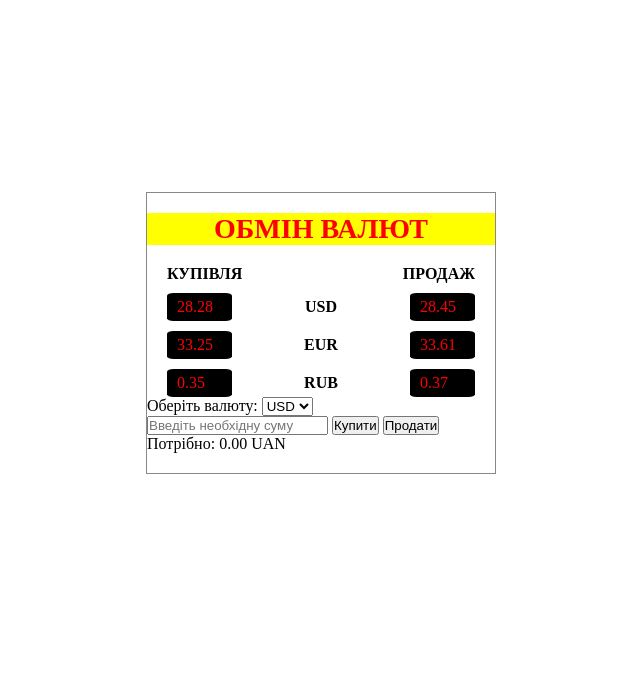
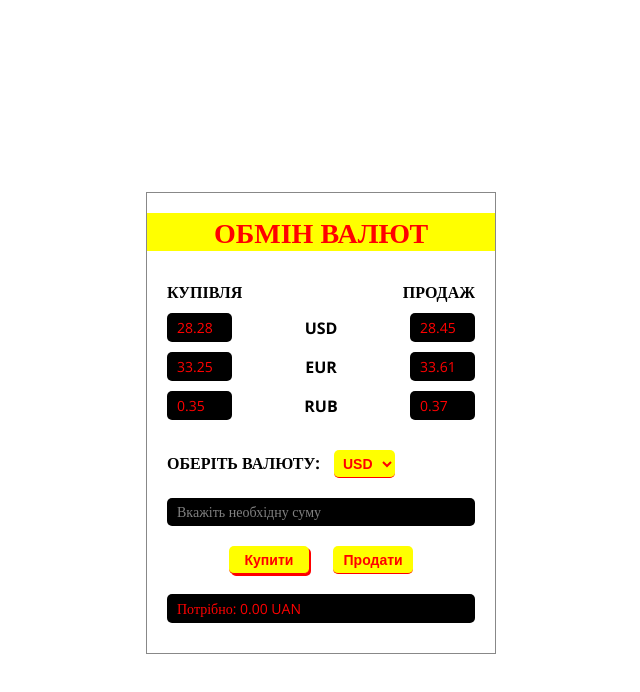
Before and after one commit to DevASVit/currency-exchanger, a plain HTML site: page index.html in a window 1280 px wide. Both pictures are taken after a click on the button "Купити". Shown: the whole page, without its empty margins (319-959 px from the left). Drawn offline with nearby package versions, Linux system fonts and the light colour scheme; a web font is replaced by a local one.

Commit message:
add functional

```diff
--- a/index.html
+++ b/index.html
@@ -1,11 +1,13 @@
 <!DOCTYPE html>
 <html lang="en">
+
 <head>
     <meta charset="UTF-8">
     <meta name="viewport" content="width=device-width, initial-scale=1.0">
     <title>App</title>
-    <link rel="stylesheet" href="styles.css">
+    <link rel="stylesheet" href="./styles.css">
 </head>
+
 <body>
 
     <div id="app">
@@ -15,30 +17,32 @@
                 <p>КУПІВЛЯ</p>
                 <p>ПРОДАЖ</p>
             </div>
+
             <div class="currency"><span id="usdBuy"></span>USD<span id="usdSale"></span></div>
             <div class="currency"><span id="eurBuy"></span>EUR<span id="eurSale"></span></div>
             <div class="currency"><span id="rubBuy"></span>RUB<span id="rubSale"></span></div>
-            </div>
 
-            <div>
-                <label for="currencySelect">Оберіть валюту:</label>
+            <div class="calculations">
+                <label for="currencySelect">ОБЕРІТЬ ВАЛЮТУ:</label>
                 <select id="currencySelect">
                     <option>USD</option>
                     <option>EUR</option>
                     <option>RUB</option>
-                </select>
+                </select><br>
 
-                <input type="text" id="input-value" placeholder="Введіть необхідну суму">
+                <input type="number" id="input-value" placeholder="Вкажіть необхідну суму" autofocus required><br>
 
+                <div class="buttons">
                     <button id="buy">Купити</button>
                     <button id="sale">Продати</button>
+                </div>
 
-                <div id="result"></div>
+                <div id="result">Результат розрахунку</div>
+            </div>
         </div>
     </div>
 
+    <script src="./main.js"></script>
+</body>
 
-
-    <script src="main.js"></script>
-</body>
 </html>
--- a/main.js
+++ b/main.js
@@ -31,24 +31,29 @@ rubBuy.innerText = rubBuyCalculation.toFixed(2);
 rubSale.innerText = rubSaleCalculation.toFixed(2);
 
 buy.onclick = () => {
-    const n = document.getElementById('currencySelect').options.selectedIndex;
-    const sel = document.getElementById('currencySelect').options[n].text;
-    const val = document.getElementById('input-value').value;
-    setResultBuy(sel, val);
+    const numberOption = document.getElementById('currencySelect').options.selectedIndex;
+
+    const selectedCurrency = document.getElementById('currencySelect').options[numberOption].text;
+
+    const needAmountMoney = document.getElementById('input-value').value;
+    console.log(needAmountMoney);
+
+    setResultBuy(selectedCurrency, needAmountMoney);
+    document.getElementById('result').style.color = "red";
 }
 
-setResultBuy = (sel, val) => {
+setResultBuy = (selectedCurrency, needAmountMoney) => {
     let result;
 
-    switch (sel) {
+    switch (selectedCurrency) {
         case "USD":
-            result = val * usdBuyCalculation;
+            result = needAmountMoney * usdBuyCalculation;
             break;
         case "EUR":
-            result = val * eurBuyCalculation;
+            result = needAmountMoney * eurBuyCalculation;
             break;
         case "RUB":
-            result = val * rubBuyCalculation;
+            result = needAmountMoney * rubBuyCalculation;
             break;
     }
 
@@ -56,24 +61,25 @@ setResultBuy = (sel, val) => {
 }
 
 sale.onclick = () => {
-    const n = document.getElementById('currencySelect').options.selectedIndex;
-    const sel = document.getElementById('currencySelect').options[n].text;
-    const val = document.getElementById('input-value').value;
-    setResultSale(sel, val);
+    const numberOption = document.getElementById('currencySelect').options.selectedIndex;
+    const selectedCurrency = document.getElementById('currencySelect').options[numberOption].text;
+    const needAmountMoney = document.getElementById('input-value').value;
+    setResultSale(selectedCurrency, needAmountMoney);
+    document.getElementById('result').style.color = "red";
 }
 
-setResultSale = (sel, val) => {
+setResultSale = (selectedCurrency, needAmountMoney) => {
     let result;
 
-    switch (sel) {
+    switch (selectedCurrency) {
         case "USD":
-            result = val * usdSaleCalculation;
+            result = needAmountMoney * usdSaleCalculation;
             break;
         case "EUR":
-            result = val * eurSaleCalculation;
+            result = needAmountMoney * eurSaleCalculation;
             break;
         case "RUB":
-            result = val * rubSaleCalculation;
+            result = needAmountMoney * rubSaleCalculation;
             break;
     }
 
--- a/styles.css
+++ b/styles.css
@@ -1,7 +1,16 @@
+@import url("https://fonts.googleapis.com/css2?family=Open+Sans:ital,wght@0,400;0,700;1,400&family=Spectral+SC:wght@700&display=swap");
+
 * {
     margin: 0;
     padding: 0;
     box-sizing: border-box;
+    border: none;
+    outline: none;
+}
+
+body {
+    font-family: "Open Sans", serif;
+    font-size: 16px;
 }
 
 #app {
@@ -23,7 +32,7 @@ h1 {
 }
 
 .content {
-    padding: 0 20px;
+    padding: 10px 20px;
 }
 
 .titles, .currency {
@@ -35,15 +44,85 @@ h1 {
     font-weight: 700;
 }
 
-.currency span {
+.currency span, input[type="number"], #result {
     padding: 5px 10px;
     width: 65px;
+    min-height: 28px;
+    font-size: 14px;
     font-weight: 400;
     color: red;
-    border-radius: 10%;
+    border-radius: 5px;
     background-color: #000;
 }
 
 .currency:last-child {
     margin-bottom: 0px;
 }
+
+.calculations {
+    margin-top: 30px;
+}
+
+label {
+    font-weight: 700;
+}
+
+select {
+    height: 28px;
+    margin-left: 10px;
+    margin-bottom: 10px;
+    padding: 5px;
+    font-size: 14px;
+    font-weight: 700;
+    color: red;
+    cursor: pointer;
+    background-color: yellow;
+    border-bottom: 1px solid red;
+    border-radius: 5px;
+}
+
+input[type="number"], #result {
+    width: 100%;
+    margin: 10px 0;
+}
+
+input[type="number"]::placeholder {
+    font-size: 14px;
+    font-family: "Open Sans", serif;
+    color: gray;
+}
+
+#result {
+    margin-bottom: 0;
+    font-size: 14px;
+    font-family: "Open Sans", serif;
+    color: gray;
+}
+
+.buttons {
+    padding: 10px 0;
+    text-align: center;
+}
+
+button {
+    height: 28px;
+    display: inline-block;
+    margin-right: 20px;
+    width: 80px;
+    border-bottom: 1px solid red;
+    color: red;
+    font-size: 14px;
+    font-weight: 700;
+    border-radius: 5px;
+    background-color: yellow;
+}
+
+button:last-child {
+   margin-right: 0;
+}
+
+button:hover, button:active,  button:focus, select:hover {
+    cursor: pointer;
+    box-shadow: 2px 2px red;
+    transform: scale(1.1, 1,1);
+}
```
Lines whose indentation alone changed are shown as unchanged.
